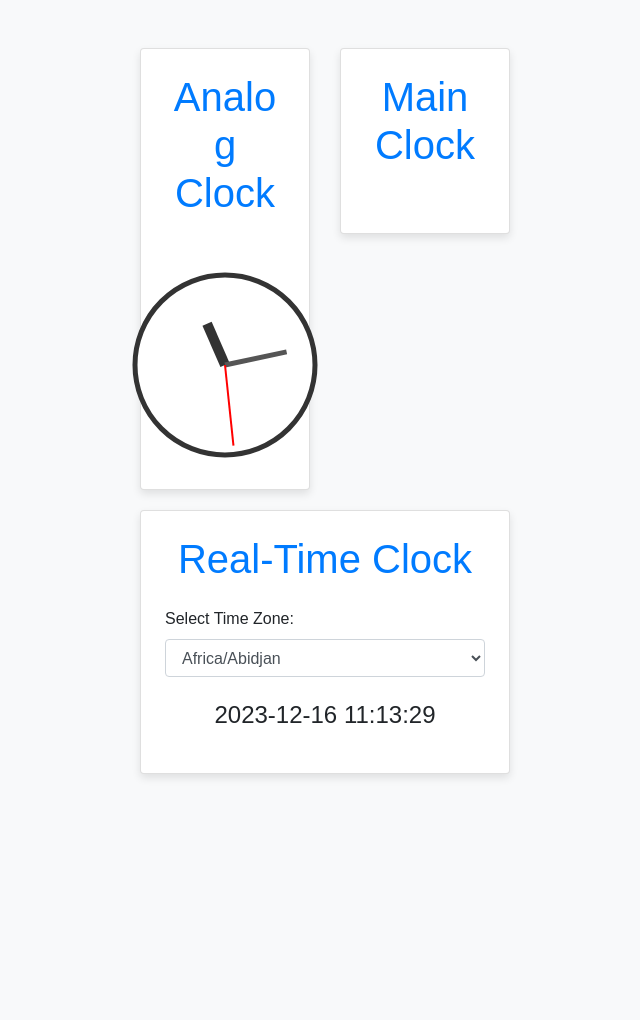
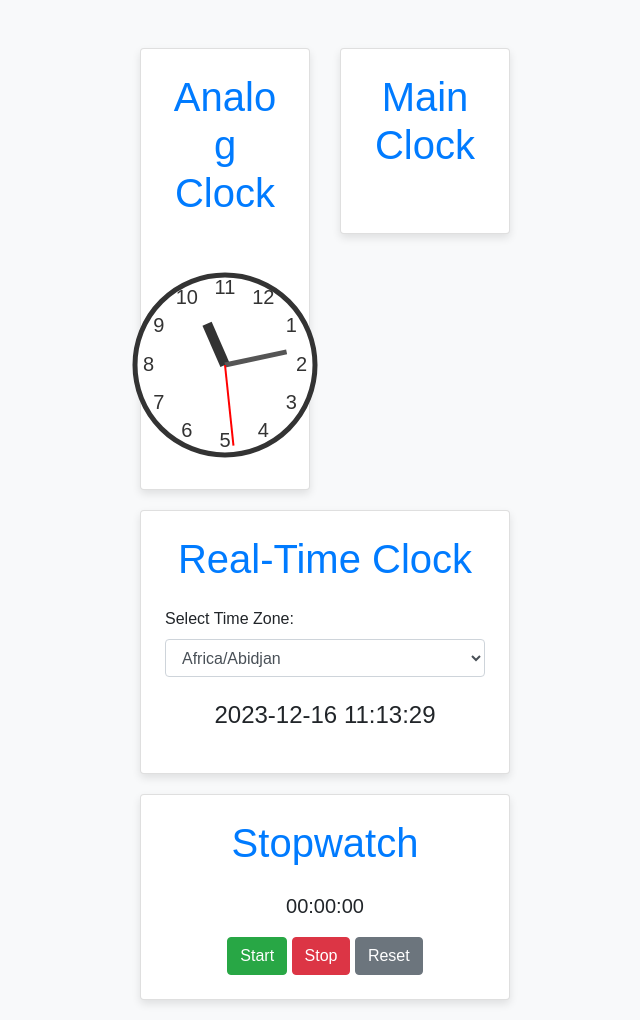
Before and after one commit to niyatisinghal/realtime-clock, a Flask app: page / in a window 1280 px wide. Shown: the whole page, without its empty margins (315-955 px from the left). Before the commit the page ends 778 px from the top, so only its background shows below. Run offline with Flask 3, Linux system fonts and the light colour scheme; some libraries are stand-ins or nearby versions.

Commit message:
handled deprecated code

```diff
--- a/static/app.js
+++ b/static/app.js
@@ -1,5 +1,5 @@
 // static/app.js
-var socket = io.connect('http://' + document.domain + ':' + location.port);
+var socket = io.connect(window.location.origin);
 
 socket.on('update_time', function(data) {
     document.getElementById('current-time').innerHTML = data.current_time;
@@ -39,6 +39,19 @@ function drawAnalogClock(time) {
     context.stroke();
     context.closePath();
 
+    // Draw clock numbers
+    for (var i = 1; i <= 12; i++) {
+        var angle = (i * 30 - 60) * Math.PI / 180;
+        var x = centerX + radius * 0.85 * Math.cos(angle);
+        var y = centerY + radius * 0.85 * Math.sin(angle);
+
+        context.font = '20px Arial';
+        context.fillStyle = '#333';
+        context.textAlign = 'center';
+        context.textBaseline = 'middle';
+        context.fillText(i, x, y);
+    }
+
     // Draw clock hands
     drawClockHand(context, centerX, centerY, time.hours() % 12 * 30 + time.minutes() / 2, radius * 0.5, 10, '#333');  // Hour hand
     drawClockHand(context, centerX, centerY, time.minutes() * 6, radius * 0.7, 5, '#555');  // Minute hand
--- a/templates/index.html
+++ b/templates/index.html
@@ -52,6 +52,21 @@
                 </div>
             </div>
         </div>
+
+        <div class="row">
+            <div class="col-md-12">
+                <div class="card p-4">
+                    <h1 class="text-center mb-4">Stopwatch</h1>
+                    <p id="stopwatch" class="lead text-center">00:00:00</p>
+                    <div class="text-center">
+                        <button id="start-stopwatch-btn" class="btn btn-success">Start</button>
+                        <button id="stop-stopwatch-btn" class="btn btn-danger">Stop</button>
+                        <button id="reset-stopwatch-btn" class="btn btn-secondary">Reset</button>
+                    </div>
+                </div>
+            </div>
+        </div>
+
     </div>
 </body>
 </html>
```
